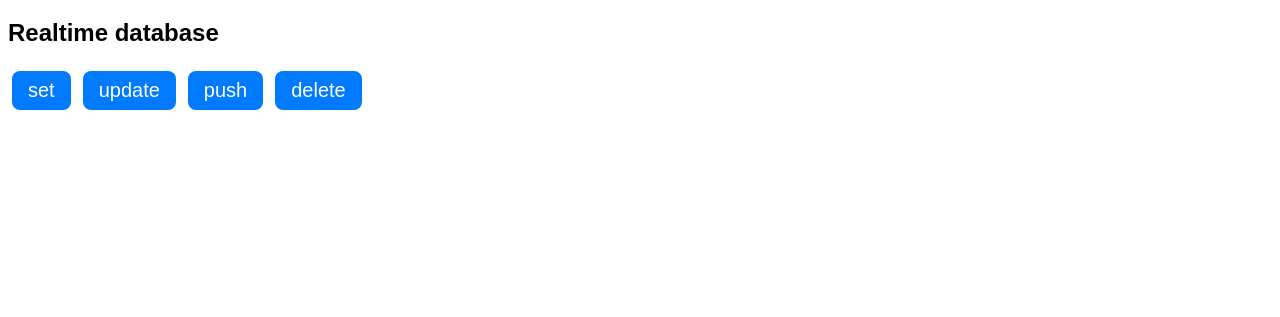
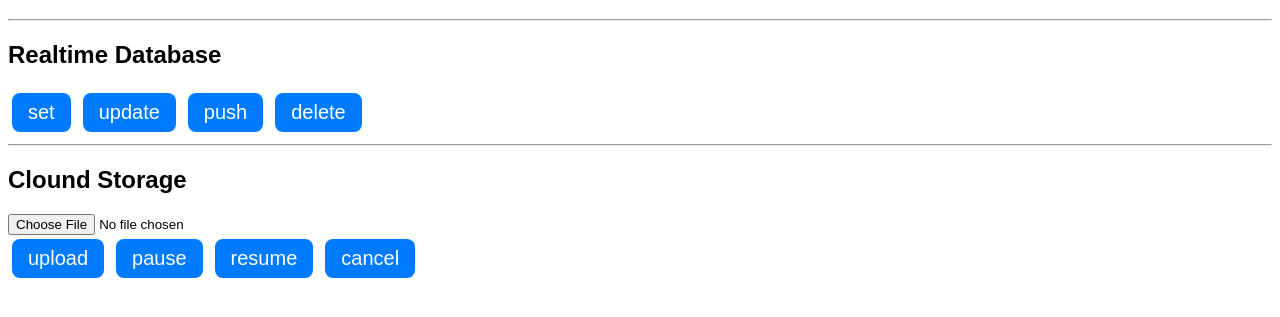
Before and after one commit to JirayuL/firebase-tutorial, a plain HTML site: page public/index.html in a window 1280 px wide. Shown: the part 61-378 px from the top of the page. Drawn offline with Linux system fonts and the light colour scheme; no server answers.

Commit message:
Add storage function

```diff
--- a/public/index.html
+++ b/public/index.html
@@ -38,13 +38,25 @@
 
 <body>
   <h1>Welcome to firebase</h1>
+  <hr>
 
-  <h2>Realtime database</h2>
+  <h2>Realtime Database</h2>
   <pre id="realtime-data"></pre>
   <button onclick="setData()">set</button>
   <button onclick="updateData()">update</button>
   <button onclick="pushData()">push</button>
   <button onclick="deleteData()">delete</button>
+  <hr>
+
+  <h2>Clound Storage</h2>
+  <h3 id="progress"></h3>
+  <div id="file-list"></div>
+  <input id="input-file" type="file" onchange="addFile()">
+  <br>
+  <button onclick="uploadFile()">upload</button>
+  <button onclick="pauseFile()">pause</button>
+  <button onclick="resumeFile()">resume</button>
+  <button onclick="cancelFile()">cancel</button>
 
   <script src="https://www.gstatic.com/firebasejs/5.5.7/firebase.js"></script>
   <script>
@@ -60,6 +72,7 @@
     firebase.initializeApp(config);
   </script>
   <script src="database.js"></script>
+  <script src="storage.js"></script>
 </body>
 
 </html>
--- /dev/null
+++ b/public/storage.js
@@ -0,0 +1,52 @@
+let file
+let uploadTask
+
+function addFile() {
+  file = document.getElementById('input-file').files[0]
+  console.log(file.name)
+}
+
+function uploadFile() {
+  uploadTask = firebase.storage().ref(file.name).put(file)
+
+  uploadTask.on(
+    'state_changed',
+    function onProgress(snapshot) {
+      let progress = (snapshot.bytesTransferred / snapshot.totalBytes) * 100
+      document.getElementById('progress').innerText = progress + '%'
+    },
+    function onError(error) {
+      console.log(error)
+    },
+    function onComplete() {
+      firebase.storage().ref(file.name).getDownloadURL().then(url => {
+        document.getElementById('progress')
+          .innerHTML = `Completed!! download at: <a href="${url}">Download here!</a>`
+        firebase.database().ref('files').push({
+          name: file.name,
+          url
+        })
+      })
+    }
+  )
+}
+
+function pauseFile() {
+  uploadTask.pause()
+}
+
+function resumeFile() {
+  uploadTask.resume()
+}
+
+function cancelFile() {
+  uploadFile.cancel()
+}
+
+firebase.database().ref('files').on('value', snapshot => {
+  const list = Object.values(snapshot.val())
+  document.getElementById('file-list').innerText = ''
+  for (let file of list) {
+    document.getElementById('image-list').innerHTML += `<a href="${file.url}">${file.name}</a><br>`
+  }
+})
```
